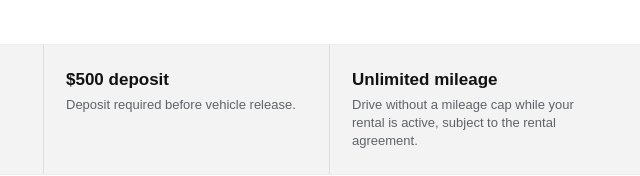
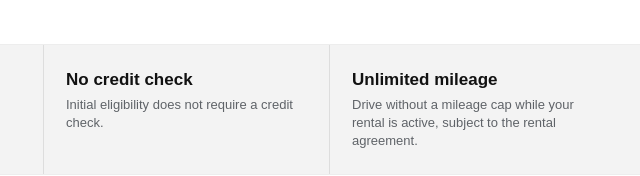
Before and after one commit to tiwaworksonline-rgb/gig-driver-platform, a website: page index.html in a window 1280 px wide. Shown: the part 628-804 px from the top of the page, 596-1236 px from the left. Drawn offline with Linux system fonts and the light colour scheme.

Commit message:
Add no credit check and no-deposit offer

```diff
--- a/index.html
+++ b/index.html
@@ -251,7 +251,7 @@ footer{background:#000;color:#fff;padding:44px 0}
   <div class="wrap quickgrid">
     <div class="quickitem"><b>$350/week</b><span>Simple weekly rental pricing.</span></div>
     <div class="quickitem"><b>Insurance included</b><span>Coverage is included with your rental, subject to the rental agreement.</span></div>
-    <div class="quickitem"><b>$500 deposit</b><span>Deposit required before vehicle release.</span></div>
+    <div class="quickitem"><b>No credit check</b><span>Initial eligibility does not require a credit check.</span></div>
     <div class="quickitem"><b>Unlimited mileage</b><span>Drive without a mileage cap while your rental is active, subject to the rental agreement.</span></div>
   </div>
 </section>
@@ -365,7 +365,7 @@ footer{background:#000;color:#fff;padding:44px 0}
     <p class="section-lead">Initial eligibility is quick. Final rental approval and vehicle release depend on GigReady’s screening requirements and current availability.</p>
     <div class="faq-grid">
       <div class="payment-step"><b>Valid driver’s license</b><span>You must have a current valid driver’s license and bring the physical license at pickup.</span></div>
-      <div class="payment-step"><b>$500 deposit</b><span>The deposit is required before an approved vehicle is released.</span></div>
+      <div class="payment-step"><b>No deposit*</b><span>Drivers with a clean driving record may qualify for no deposit. Otherwise, a standard deposit may apply.</span></div>
       <div class="payment-step"><b>Gig-work plans</b><span>Tell us which rideshare or delivery platform you plan to use. Platform approval is separate from GigReady approval.</span></div>
       <div class="payment-step"><b>Final review</b><span>Driving history, identity, documents, payment readiness and vehicle availability are reviewed before pickup.</span></div>
     </div>
@@ -375,7 +375,7 @@ footer{background:#000;color:#fff;padding:44px 0}
 <section class="cta-band">
   <div class="wrap" style="text-align:center">
     <h2 style="font-size:36px;margin:0 0 10px">$350/week. Insurance included. Unlimited mileage.</h2>
-    <p style="margin:0;color:#5f6368">Local pickup • Simple weekly pricing • $500 deposit • Vehicle availability required</p>
+    <p style="margin:0;color:#5f6368">Local pickup • No credit check • No deposit* • Vehicle availability required</p>
   </div>
 </section>
 
@@ -420,7 +420,7 @@ footer{background:#000;color:#fff;padding:44px 0}
       <div><h4>Support</h4><a href="#faq">Help</a><a href="#safety">Safety</a><a href="#faq">Contact</a></div>
       <div><h4>Legal</h4><a href="terms.html">Terms</a><a href="privacy.html">Privacy</a><a href="rental-policies.html">Rental policies</a></div>
     </div>
-    <div class="footer-note">Eligibility, pricing, vehicle availability, insurance coverage, mileage terms and platform use are subject to final verification and the rental agreement. *$25 gas card available to qualified drivers who complete a rental and vehicle pickup; one per driver, while supplies last.</div>
+    <div class="footer-note">Eligibility, pricing, vehicle availability, insurance coverage, mileage terms and platform use are subject to final verification and the rental agreement. *No deposit offer applies to drivers with a clean driving record who meet GigReady approval criteria; otherwise a standard deposit may apply. $25 gas card available to qualified drivers who complete a rental and vehicle pickup; one per driver, while supplies last.</div>
   </div>
 </footer>
 <script>
```
